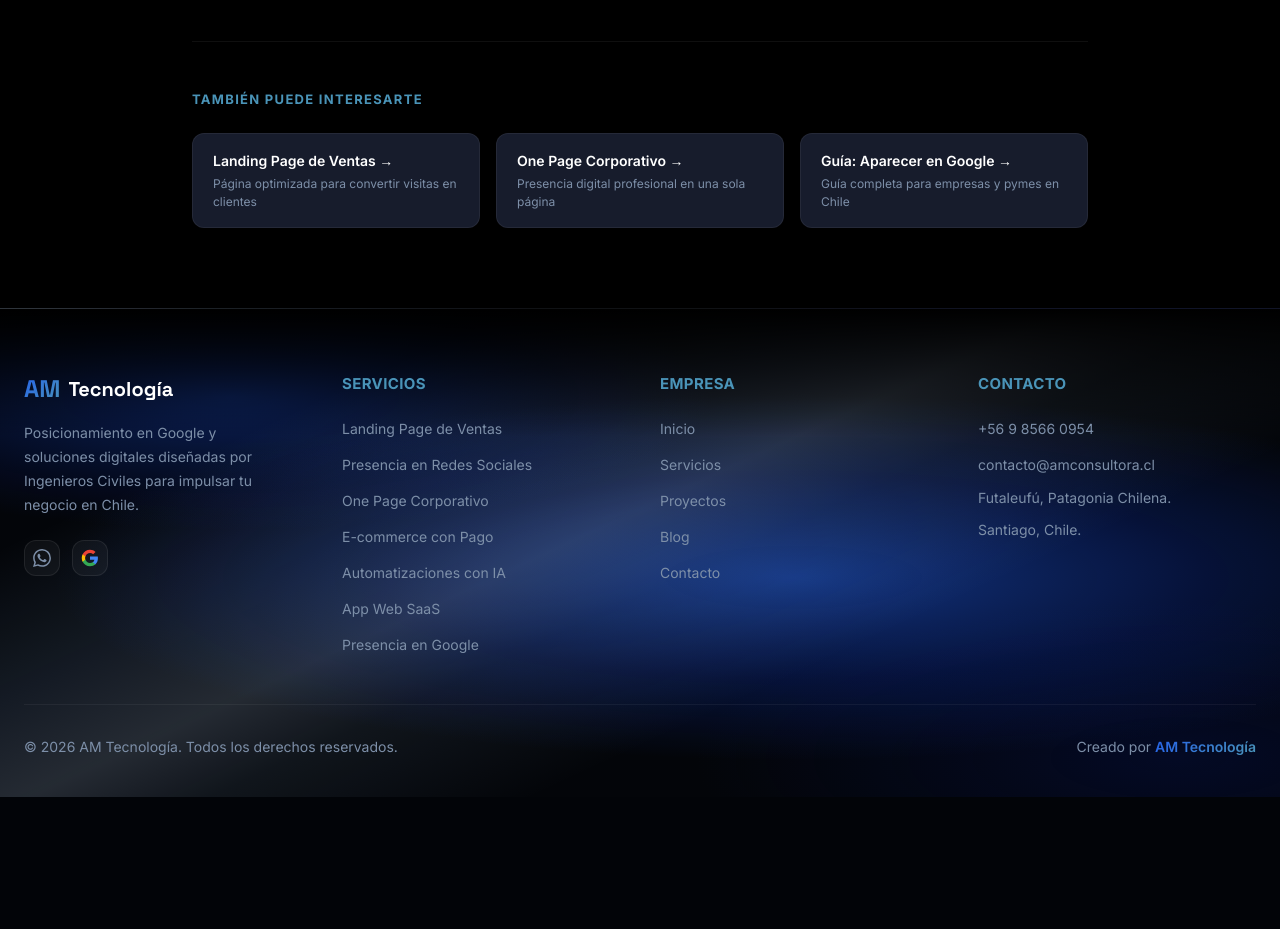
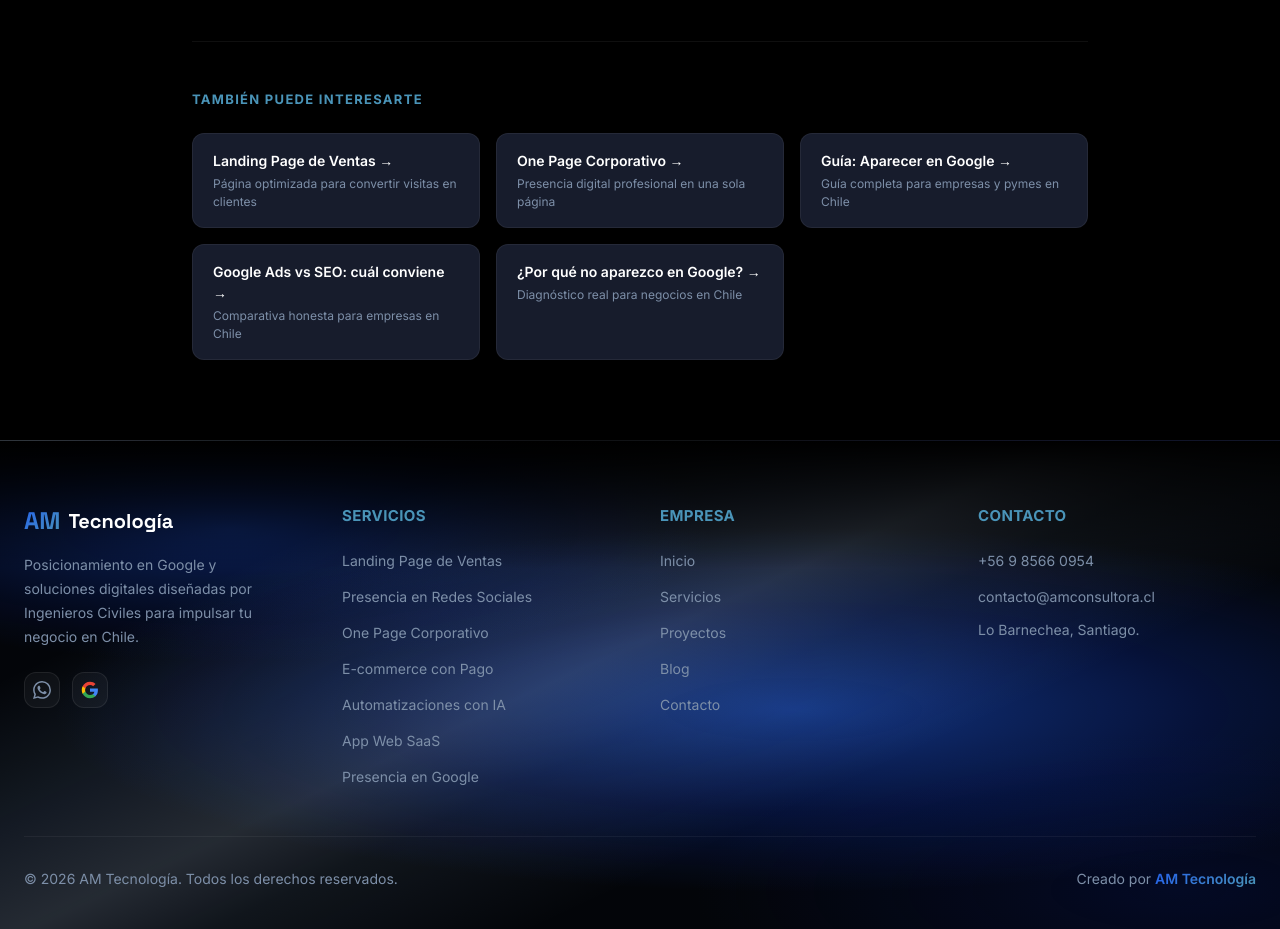
Before and after one commit to micajaproyectos/am-tecnologia, a Next.js app: page /aparecer-en-google in a window 1280 px wide. Shown: the part 9580-10509 px from the top of the page. Before the commit the page ends 10377 px from the top, so only its background shows below. Built offline with nearby package versions, Linux system fonts and the light colour scheme.

Commit message:
mejoras en auditoria

```diff
--- a/app/aparecer-en-google/page.tsx
+++ b/app/aparecer-en-google/page.tsx
@@ -578,7 +578,7 @@ export default function AparecerEnGooglePage() {
               href={WA}
               data-cta-source="aparecer_ayudamos"
               target="_blank"
-              rel="noopener noreferrer"
+              rel="nofollow noopener noreferrer"
               className="inline-flex items-center gap-2 px-6 py-3 rounded-lg bg-am-primary hover:bg-am-primary/90 text-white font-semibold text-[15px] transition-all duration-200"
             >
               Cotizar ahora →
@@ -631,7 +631,7 @@ export default function AparecerEnGooglePage() {
           <p className="text-am-accent text-[13px] font-bold tracking-widest uppercase mb-6">
             También puede interesarte
           </p>
-          <div className="grid grid-cols-1 sm:grid-cols-3 gap-4">
+          <div className="grid grid-cols-1 sm:grid-cols-2 lg:grid-cols-3 gap-4">
             <Link
               href="/servicios/landing-page"
               className="flex flex-col gap-1 bg-am-surf2 border border-white/6 rounded-xl px-5 py-4 hover:border-am-primary/30 transition-colors group"
@@ -665,6 +665,28 @@ export default function AparecerEnGooglePage() {
                 Guía completa para empresas y pymes en Chile
               </span>
             </Link>
+            <Link
+              href="/blog/google-ads-vs-seo-chile"
+              className="flex flex-col gap-1 bg-am-surf2 border border-white/6 rounded-xl px-5 py-4 hover:border-am-primary/30 transition-colors group"
+            >
+              <span className="font-semibold text-white text-[14px] group-hover:text-am-primary transition-colors">
+                Google Ads vs SEO: cuál conviene →
+              </span>
+              <span className="text-am-muted text-[12px]">
+                Comparativa honesta para empresas en Chile
+              </span>
+            </Link>
+            <Link
+              href="/blog/por-que-mi-negocio-no-aparece-en-google"
+              className="flex flex-col gap-1 bg-am-surf2 border border-white/6 rounded-xl px-5 py-4 hover:border-am-primary/30 transition-colors group"
+            >
+              <span className="font-semibold text-white text-[14px] group-hover:text-am-primary transition-colors">
+                ¿Por qué no aparezco en Google? →
+              </span>
+              <span className="text-am-muted text-[12px]">
+                Diagnóstico real para negocios en Chile
+              </span>
+            </Link>
           </div>
         </div>
       </section>
--- a/app/blog/[slug]/page.tsx
+++ b/app/blog/[slug]/page.tsx
@@ -306,7 +306,7 @@ export default async function BlogPostPage({
               href={WA}
               data-cta-source="blog_article_bottom"
               target="_blank"
-              rel="noopener noreferrer"
+              rel="nofollow noopener noreferrer"
               className="inline-flex items-center gap-2 px-7 py-3.5 rounded-xl bg-am-primary hover:bg-am-primary/90 text-white font-bold text-[15px] transition-all duration-200"
             >
               Cotizar ahora →
--- a/app/servicios/[slug]/page.tsx
+++ b/app/servicios/[slug]/page.tsx
@@ -50,6 +50,12 @@ export default async function ServicePage({
       "@id": "https://www.amtecnologia.cl/#business",
       name: "AM Tecnología",
       url: "https://www.amtecnologia.cl",
+      address: {
+        "@type": "PostalAddress",
+        addressLocality: "Lo Barnechea",
+        addressRegion: "Región Metropolitana",
+        addressCountry: "CL",
+      },
     },
     areaServed: { "@type": "Country", name: "Chile" },
     offers: {
@@ -117,7 +123,7 @@ export default async function ServicePage({
               href={WA}
               data-cta-source={`service_${service.slug}_hero`}
               target="_blank"
-              rel="noopener noreferrer"
+              rel="nofollow noopener noreferrer"
               className="inline-flex items-center gap-2 px-6 py-3 rounded-lg bg-am-primary hover:bg-am-primary/90 text-white font-semibold text-[15px] transition-all duration-200"
             >
               Cotizar ahora
--- a/components/CTA.tsx
+++ b/components/CTA.tsx
@@ -211,7 +211,7 @@ export default function CTA() {
                 href={WA}
                 data-cta-source="cta_final"
                 target="_blank"
-                rel="noopener noreferrer"
+                rel="nofollow noopener noreferrer"
                 className="text-white/60 hover:text-white font-semibold transition-colors"
               >
                 → WhatsApp
--- a/components/CityPageTemplate.tsx
+++ b/components/CityPageTemplate.tsx
@@ -57,7 +57,7 @@ export default function CityPageTemplate({ city, jsonLd }: Props) {
               href={WA}
               data-cta-source={`city_${city.slug}_hero`}
               target="_blank"
-              rel="noopener noreferrer"
+              rel="nofollow noopener noreferrer"
               className="inline-flex items-center gap-2 px-6 py-3 rounded-lg bg-am-primary hover:bg-am-primary/90 text-white font-semibold text-[15px] transition-all duration-200"
             >
               Quiero aparecer en Google en {city.name}
--- a/components/Coverage.tsx
+++ b/components/Coverage.tsx
@@ -59,7 +59,7 @@ export default function Coverage() {
                   <a
                     href={href}
                     target="_blank"
-                    rel="noopener noreferrer"
+                    rel="nofollow noopener noreferrer"
                     data-cta-source="coverage_wa"
                     className="flex flex-col gap-1 rounded-xl border border-white/6 bg-white/2 px-4 py-4 hover:border-am-primary/30 hover:bg-am-primary/5 transition-all duration-200 group h-full"
                   >
--- a/components/FAQ.tsx
+++ b/components/FAQ.tsx
@@ -135,7 +135,7 @@ export default function FAQ() {
             href="https://wa.me/56985660954?text=Hola%2C%20tengo%20una%20consulta%20sobre%20dise%C3%B1o%20web"
             data-cta-source="faq"
             target="_blank"
-            rel="noopener noreferrer"
+            rel="nofollow noopener noreferrer"
             className="text-am-primary hover:text-am-accent font-semibold transition-colors"
           >
             Escríbenos por WhatsApp →
--- a/components/Footer.tsx
+++ b/components/Footer.tsx
@@ -102,8 +102,7 @@ export default function Footer() {
                   contacto@amconsultora.cl
                 </a>
               </li>
-              <li className="text-am-muted text-sm">Futaleufú, Patagonia Chilena.</li>
-              <li className="text-am-muted text-sm">Santiago, Chile.</li>
+              <li className="text-am-muted text-sm">Lo Barnechea, Santiago.</li>
             </ul>
           </div>
         </div>
@@ -142,7 +141,7 @@ function SocialLink({
       data-cta-source={dataCtaSource}
       aria-label={aria}
       target={target}
-      rel={target === "_blank" ? "noopener noreferrer" : undefined}
+      rel={target === "_blank" ? "nofollow noopener noreferrer" : undefined}
       className="w-9 h-9 rounded-xl border border-white/8 bg-white/4 flex items-center justify-center text-am-muted hover:border-am-primary/40 hover:text-am-primary hover:bg-am-primary/8 transition-all duration-200"
     >
       {children}
--- a/components/Hero.tsx
+++ b/components/Hero.tsx
@@ -74,7 +74,7 @@ export default function Hero() {
               href={WA}
               data-cta-source="hero"
               target="_blank"
-              rel="noopener noreferrer"
+              rel="nofollow noopener noreferrer"
               className="inline-flex items-center gap-2.5 bg-green-500 hover:bg-green-400 text-white font-bold text-[15px] px-6 py-3 rounded-xl transition-colors duration-200"
             >
               <WaIcon />
--- a/components/Navbar.tsx
+++ b/components/Navbar.tsx
@@ -52,7 +52,7 @@ export default function Navbar() {
           href={WA}
           data-cta-source="navbar"
           target="_blank"
-          rel="noopener noreferrer"
+          rel="nofollow noopener noreferrer"
           className="hidden md:inline-flex items-center gap-2 px-5 py-2.5 rounded-md border border-white/20 text-sm font-semibold text-am-text hover:border-am-primary hover:text-am-primary transition-all duration-200"
         >
           Cotiza tu Proyecto
@@ -93,7 +93,7 @@ export default function Navbar() {
             href={WA}
             data-cta-source="mobile_menu"
             target="_blank"
-            rel="noopener noreferrer"
+            rel="nofollow noopener noreferrer"
             className="mt-2 flex items-center justify-center gap-2 px-5 py-3 rounded-md border border-am-primary text-am-primary font-semibold text-sm hover:bg-am-primary/8 transition-all duration-200"
           >
             Cotiza tu Proyecto
--- a/components/WhatsAppButton.tsx
+++ b/components/WhatsAppButton.tsx
@@ -15,7 +15,7 @@ export default function WhatsAppButton() {
         href={WA}
         data-cta-source="sticky_whatsapp"
         target="_blank"
-        rel="noopener noreferrer"
+        rel="nofollow noopener noreferrer"
         aria-label="Cotiza tu posicionamiento en Google por WhatsApp"
         className="group relative flex items-center justify-center w-[60px] h-[60px] md:w-[72px] md:h-[72px] bg-[#25d366] rounded-full shadow-[0_6px_28px_rgba(37,211,102,0.5)] hover:scale-110 hover:shadow-[0_10px_36px_rgba(37,211,102,0.65)] transition-all duration-200"
       >
--- a/lib/blog-data.ts
+++ b/lib/blog-data.ts
@@ -521,7 +521,7 @@ Antes de gastar en software, agota lo que existe gratis. La mayoría de las pyme
 
 **Google Analytics**: mide cuántas personas visitan tu web, desde dónde vienen, qué páginas ven y cuánto tiempo pasan. Gratuita. Con estos datos sabes si tu estrategia digital está funcionando o no.
 
-**WhatsApp Business**: la versión profesional de WhatsApp. Permite configurar respuestas automáticas, horario de atención, catálogo de productos y un perfil de negocio. Gratuita y esencial si usas WhatsApp para atender clientes — que en Chile, casi todos lo hacen.
+**WhatsApp Business**: la versión profesional de WhatsApp. Permite configurar respuestas automáticas, horario de atención, catálogo de productos y un perfil de negocio. Gratuita y esencial si usas WhatsApp para atender clientes — que en Chile, casi todos lo hacen. [Ver guía completa de WhatsApp Business →](/blog/whatsapp-business-para-empresas-chile)
 
 **Google Workspace básico** (Drive, Sheets, Calendar): para organización interna sin comprar software. Compartir documentos, llevar registros, agendar reuniones — todo gratis hasta cierto volumen.
 
```
